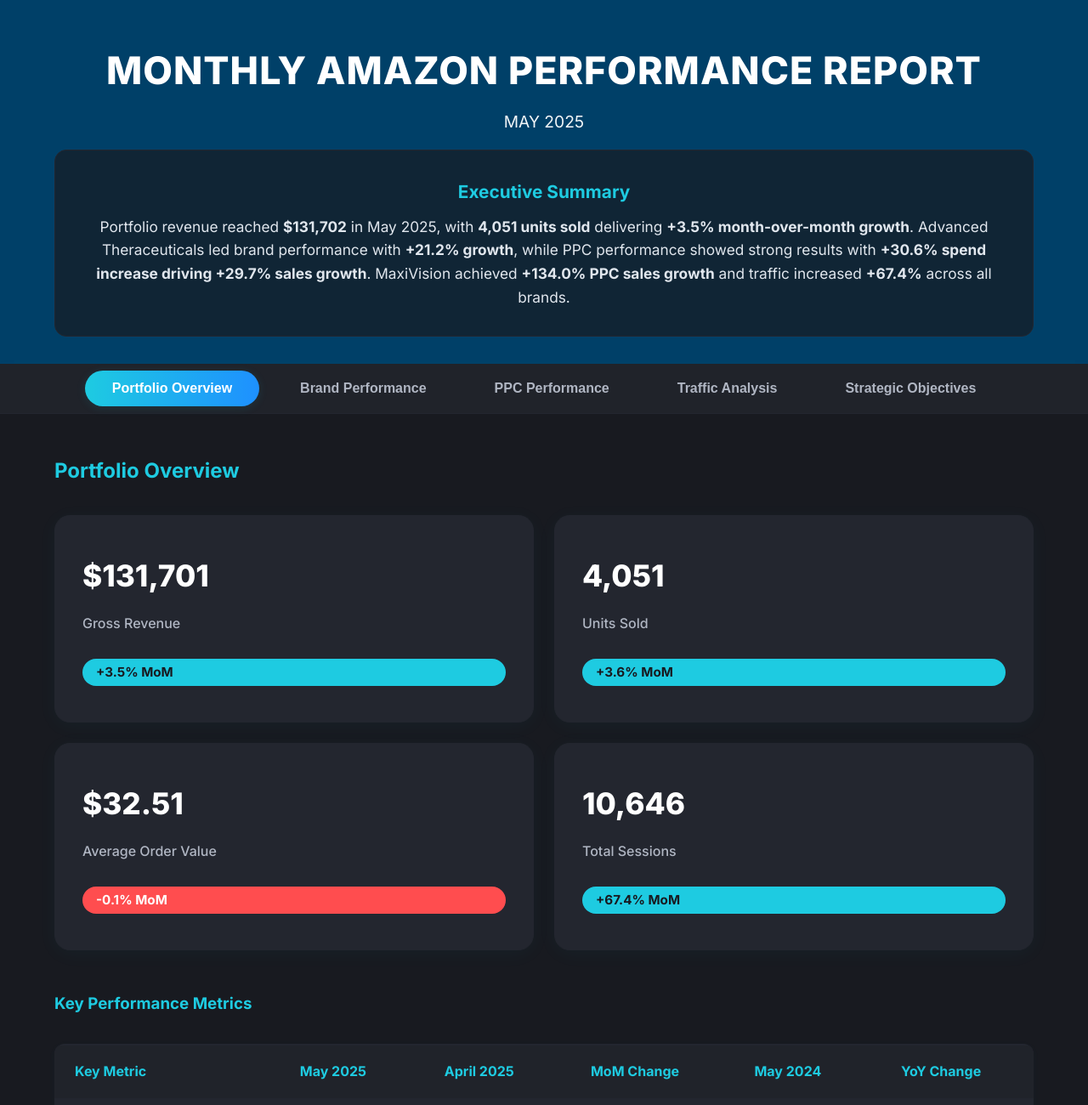
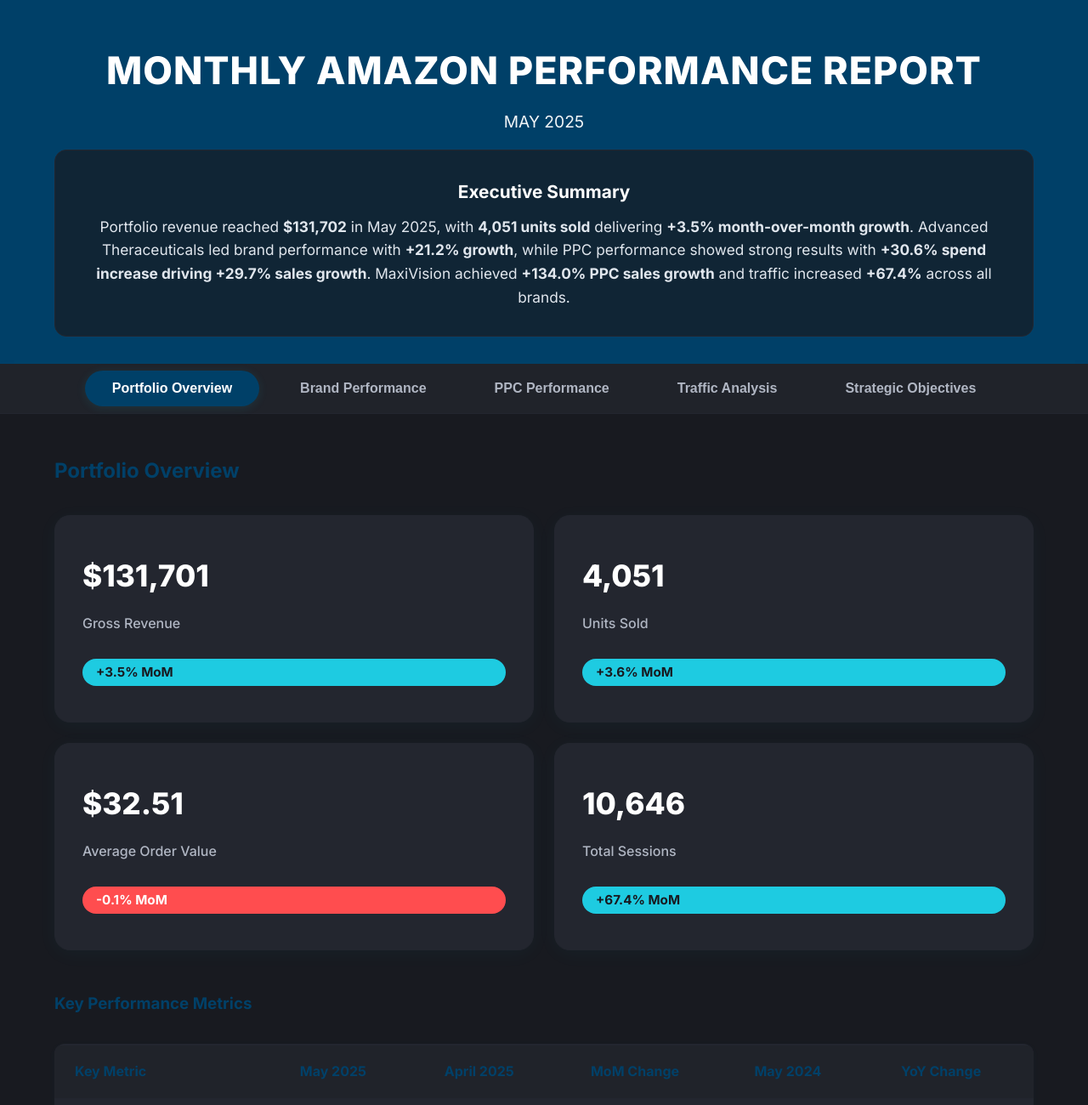
Before and after one commit to jslabxyz/monthly-reporting, a website built with Vite: page amazon_dashboard.html in a window 1280 px wide. Shown: the top 1300 px of the page at 85% size. Built offline with nearby package versions, Linux system fonts and the light colour scheme.

Commit message:
Update color scheme to use #004068

```diff
--- a/style.css
+++ b/style.css
@@ -46,7 +46,7 @@ body {
     color: #e0e6ed;
 }
 .executive-summary h2 {
-    color: #1ecbe1;
+    color: #fff;
     font-size: 1.3rem;
     margin-bottom: 10px;
 }
@@ -81,7 +81,7 @@ body {
     outline: none;
 }
 .nav-tab.active {
-    background: linear-gradient(90deg, #1ecbe1 0%, #1e90ff 100%);
+    background: #004068;
     color: #fff;
     box-shadow: 0 2px 12px rgba(30, 203, 225, 0.10);
 }
@@ -111,7 +111,7 @@ body {
 }
 
 .tab-content h2, .tab-content h3 {
-    color: #1ecbe1;
+    color: #004068;
     font-weight: 700;
     margin-bottom: 32px;
 }
@@ -237,7 +237,7 @@ body {
 }
 .data-table th {
     background: #20232a;
-    color: #1ecbe1;
+    color: #004068;
     font-weight: 700;
     border-bottom: 2px solid #23262f;
 }
@@ -316,7 +316,7 @@ body {
 
 .brand-header h3 {
     font-size: 1.2rem;
-    color: #1ecbe1;
+    color: #004068;
     margin: 0;
     transition: color 0.3s ease;
 }
@@ -431,7 +431,7 @@ body {
     transform: translateX(100%);
 }
 .objective-card h3 {
-    color: #1ecbe1;
+    color: #004068;
     margin-bottom: 16px;
     font-size: 1.1rem;
 }
```
